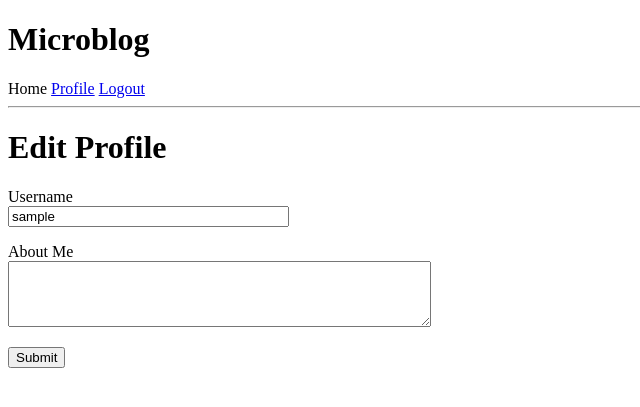
After one commit to nikhilsharma-github/MicroBlog, a Flask app: page /edit_profile in a window 1280 px wide. The commit adds this page. Shown: the top 407 px of the page, without its empty margins (0-640 px from the left). Run offline with Flask 3, Linux system fonts and the light colour scheme; the visitor is signed in with stand-in values (Sample User, id 1); data comes from the database, SQL or seed files in the repository; both versions use the stored data as it was after the commit.

Commit message:
Added User Profile Section with Avatars and Edit Option.

```diff
--- a/flaskapp/forms.py
+++ b/flaskapp/forms.py
@@ -1,9 +1,9 @@
 # import FlaskForm Class
 from flask_wtf import FlaskForm
 # importing elements for our form
-from wtforms import StringField, PasswordField, BooleanField, SubmitField
+from wtforms import StringField, PasswordField, BooleanField, SubmitField, TextAreaField
 # importing DataValidation element
-from wtforms.validators import DataRequired, ValidationError, Email, EqualTo
+from wtforms.validators import DataRequired, ValidationError, Email, EqualTo, Length
 import sqlalchemy as sa
 from flaskapp import db
 from flaskapp.models import User
@@ -17,7 +17,6 @@ class LoginForm(FlaskForm):
     submit = SubmitField('Sign In')
 
 # creating a class for our RegistrationForm and its objects
-
 class RegistrationForm(FlaskForm):
     username = StringField('Username',validators=[DataRequired()])
     email = StringField('Email',validators=[DataRequired(), Email()])
@@ -38,3 +37,9 @@ class RegistrationForm(FlaskForm):
         ))
         if user is not None:
             raise ValidationError("Please select a different Email Address")
+
+# Creating a Class for our Edit Profile Form and its objects
+class EditProfileForm(FlaskForm):
+    username = StringField('Username', validators=[DataRequired()])
+    about_me = TextAreaField('About Me', validators=[Length(min=0, max=140)])
+    submit = SubmitField('Submit')
--- a/flaskapp/models.py
+++ b/flaskapp/models.py
@@ -7,6 +7,8 @@ from flaskapp import login
 from werkzeug.security import generate_password_hash, check_password_hash
 from flask_login import UserMixin
 from flaskapp import login
+# gives MD5 hash which is cryptographic in nature
+from hashlib import md5
 
 
 class User(UserMixin, db.Model):
@@ -19,6 +21,10 @@ class User(UserMixin, db.Model):
 
     posts: so.WriteOnlyMapped['Post'] = so.relationship(
         back_populates='author')
+    # to store user's about me information
+    about_me: so.Mapped[Optional[str]] = so.mapped_column(sa.String(140))
+    # to store last seen time of user
+    last_seen: so.Mapped[Optional[datetime]] = so.mapped_column(default=lambda: datetime.now(timezone.utc))
 
     def __repr__(self):
         return '<User {}>'.format(self.username)
@@ -30,6 +36,10 @@ class User(UserMixin, db.Model):
     def check_password(self,password):
         return check_password_hash(self.password_hash,password)
 
+    # create avatar class
+    def avatar(self, size):
+        digest = md5(self.email.lower().encode('utf-8')).hexdigest()
+        return f'https://www.gravatar.com/avatar/{digest}?d=monsterid&s={size}'
 
 class Post(db.Model):
     id: so.Mapped[int] = so.mapped_column(primary_key=True)
--- a/flaskapp/routes.py
+++ b/flaskapp/routes.py
@@ -3,14 +3,22 @@ from flaskapp import app
 # using flask packages
 from flask import render_template, flash, redirect, url_for, request
 from urllib.parse import urlsplit
-# importing our LoginForm from flaskapp.forms package
-from flaskapp.forms import LoginForm, RegistrationForm
+# importing our Form from flaskapp.forms package
+from flaskapp.forms import LoginForm, RegistrationForm, EditProfileForm
 # methods to check for current user and logged in user
 from flask_login import current_user, login_user, logout_user, login_required
 import sqlalchemy as sa
 from flaskapp import db
 from flaskapp.models import User
+from datetime import datetime, timezone
 
+# This decorator will execute before the view function
+# Updating the last seen value for the user whenever user logs in
+@app.before_request
+def before_request():
+    if current_user.is_authenticated:
+        current_user.last_seen = datetime.now(timezone.utc)
+        db.session.commit()
 
 # our base route
 @app.route('/')
@@ -69,3 +77,31 @@ def register():
         flash("Congratulations, you are now a registered user!")
         return redirect(url_for('login'))
     return render_template('register.html',title='Register',form=registrationform)
+
+
+# User Profile Route
+@app.route('/user/<username>')
+@login_required
+def user(username):
+    user = db.first_or_404(sa.select(User).where(User.username == username))
+    posts=[
+        {"author": user, 'body':"Test Post #1"},
+        {"author": user, 'body':"Test Post #2"}
+    ]
+    return render_template('user.html',user=user,posts=posts)
+
+# User Profile Edit Route
+@app.route('/edit_profile',methods=['GET','POST'])
+@login_required
+def edit_profile():
+    form = EditProfileForm()
+    if form.validate_on_submit():
+        current_user.username = form.username.data
+        current_user.about_me = form.about_me.data
+        db.session.commit()
+        flash('Profile Updated Successfully')
+        return redirect(url_for("edit_profile"))
+    elif request.method == 'GET':
+        form.username.data = current_user.username
+        form.about_me.data = current_user.about_me
+    return render_template('edit_profile.html',title="Edit Profile",form=form)
--- a/flaskapp/templates/base.html
+++ b/flaskapp/templates/base.html
@@ -16,6 +16,7 @@
         {% if current_user.is_anonymous %}
         <a href="{{url_for('login')}}">Login</a>
         {% else %}
+        <a href="{{url_for('user', username=current_user.username)}}">Profile</a>
         <a href="{{url_for('logout')}}">Logout</a>
         {% endif %}
     </div>
--- /dev/null
+++ b/flaskapp/templates/edit_profile.html
@@ -0,0 +1,26 @@
+{% extends 'base.html' %}
+{% block content %}
+
+    <h1>Edit Profile</h1>
+    <form action="" method="post">
+
+        {{ form.hidden_tag() }}
+        <p>
+            {{ form.username.label }}<br>
+            {{ form.username(size=32) }}<br>
+            {% for error in form.username.errors %}
+            <span style="color:red">[{{error}}]</span>
+            {% endfor %}
+        </p>
+        <p>
+            {{ form.about_me.label }}<br>
+            {{ form.about_me(cols=50, rows=4) }}<br>
+            {% for error in form.about_me.errors %}
+            <span style="color:red">[{{error}}]</span>
+            {% endfor %}
+        </p>
+        <p>{{ form.submit() }}</p>
+
+    </form>
+
+{% endblock %}
```
Also changed, not shown: NOTES.txt (+18 -0 lines), flaskapp/templates/_post.html (added, +9 -0 lines), flaskapp/templates/user.html (added, +24 -0 lines), migrations/versions/87414b623591_added_two_new_fields_in_user_model_.py (added, +34 -0 lines), app.db.
